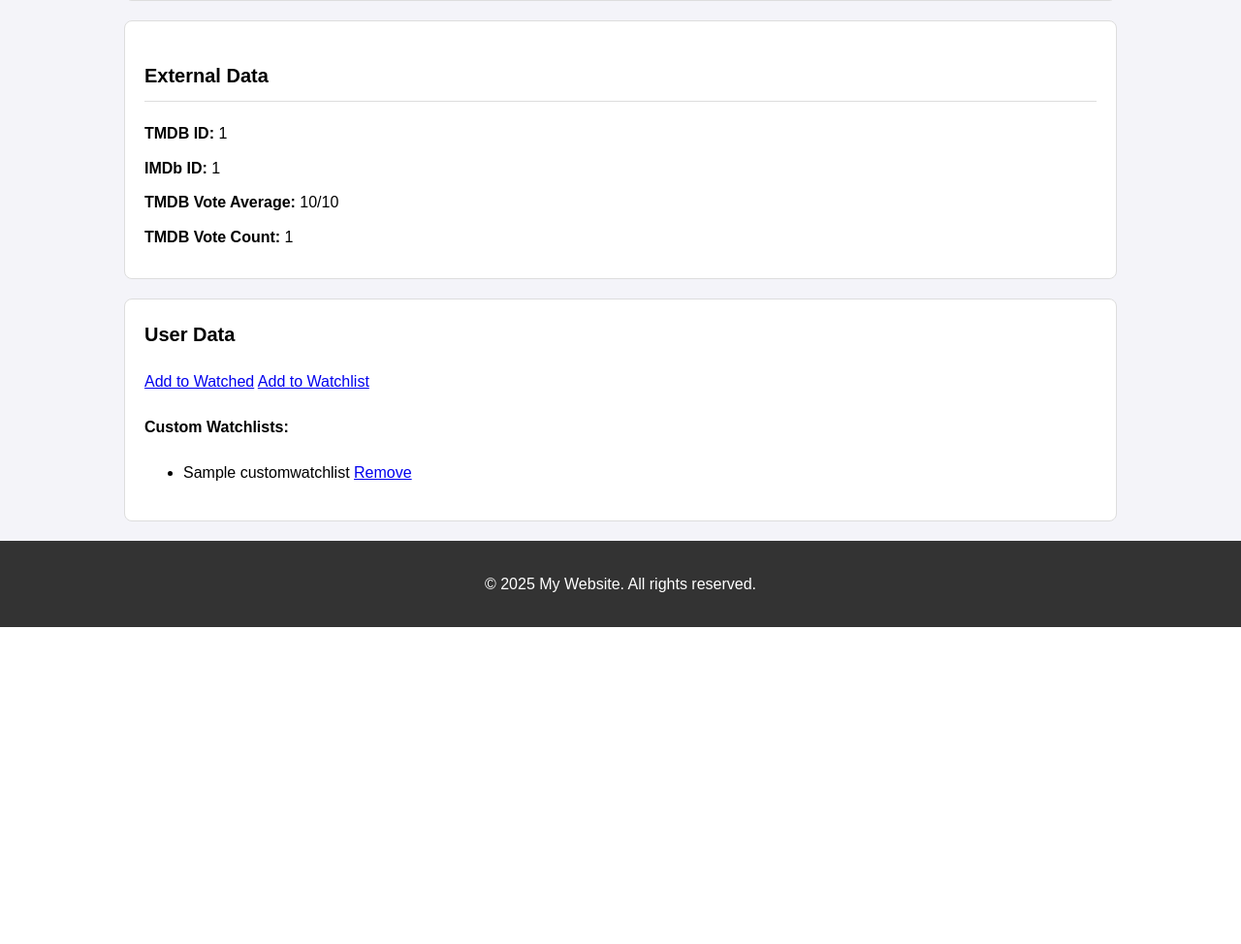
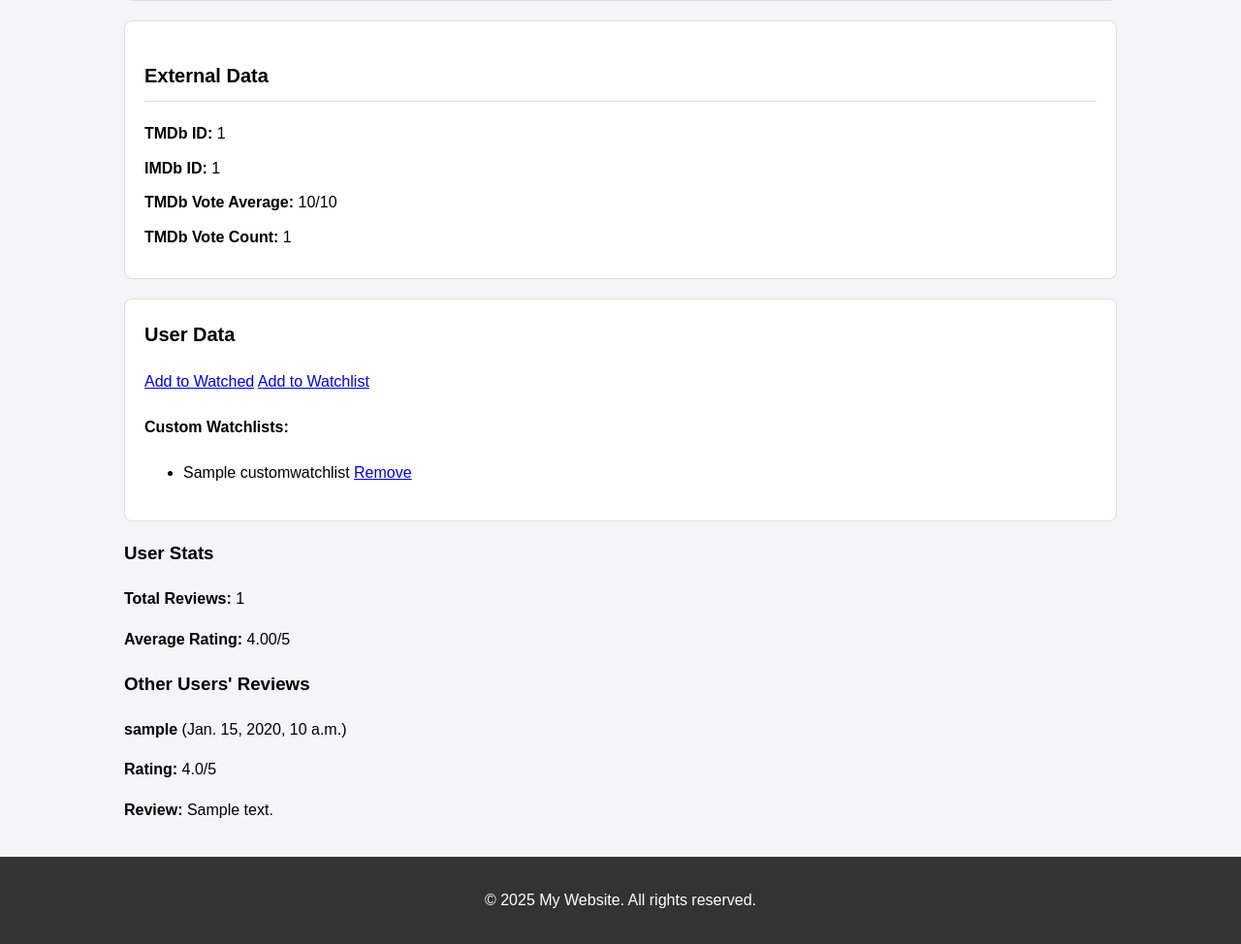
Before and after one commit to prcutler/moviebuff, a Django app: template movies/templates/movies/movie_details.html in a window 1280 px wide. Shown: the part 510-1484 px from the top of the page at 97% size. Before the commit the page ends 1157 px from the top, so only its background shows below. Run offline with Django 3.2, Linux system fonts and the light colour scheme; tables that the repository leaves empty hold one stand-in row (values such as "Sample post"); the template is opened without the code that fills it: values that come from a table or form of the project are taken from there, most other values are stand-ins (such as "Sample title", 1, 10 or a date in 2020); grey boxes marked "Sample" are stand-in pictures.

Commit message:
add comments on  movie details

```diff
--- a/movies/templates/movies/movie_details.html
+++ b/movies/templates/movies/movie_details.html
@@ -19,10 +19,10 @@
 
         <div class="external-data">
             <h3>External Data</h3>
-            <p><strong>TMDB ID:</strong> {{ movie.tmdb_id }}</p>
+            <p><strong>TMDb ID:</strong> {{ movie.tmdb_id }}</p>
             <p><strong>IMDb ID:</strong> {{ movie.imdb_id }}</p>
-            <p><strong>TMDB Vote Average:</strong> {{ movie.tmdb_vote_average }}/10</p>
-            <p><strong>TMDB Vote Count:</strong> {{ movie.tmdb_vote_count }}</p>
+            <p><strong>TMDb Vote Average:</strong> {{ movie.tmdb_vote_average }}/10</p>
+            <p><strong>TMDb Vote Count:</strong> {{ movie.tmdb_vote_count }}</p>
         </div>
 
         <div class="user-data">
@@ -58,5 +58,30 @@
                 </ul>
             {% endif %}
         </div>
+
+        <div class="stats">
+            <h3>User Stats</h3>
+            <p><strong>Total Reviews:</strong> {{ total_reviews }}</p>
+            <p><strong>Average Rating:</strong> {{ average_rating|floatformat:2 }}/5</p>
+        </div>
+
+        <div class="reviews">
+            <h3>Other Users' Reviews</h3>
+            {% if other_reviews %}
+                {% for review in other_reviews %}
+                    <div class="review">
+                        <p><strong>{{ review.user.username }}</strong> ({{ review.watched_date }})</p>
+                        {% if review.rating is not None %}
+                            <p><strong>Rating:</strong> {{ review.rating }}/5</p>
+                        {% endif %}
+                        {% if review.review %}
+                            <p><strong>Review:</strong> {{ review.review }}</p>
+                        {% endif %}
+                    </div>
+                {% endfor %}
+            {% else %}
+                <p>No reviews yet.</p>
+            {% endif %}
+        </div>
     </div>
 {% endblock %}
```
Also changed, not shown: movies/views.py (+9 -0 lines).
